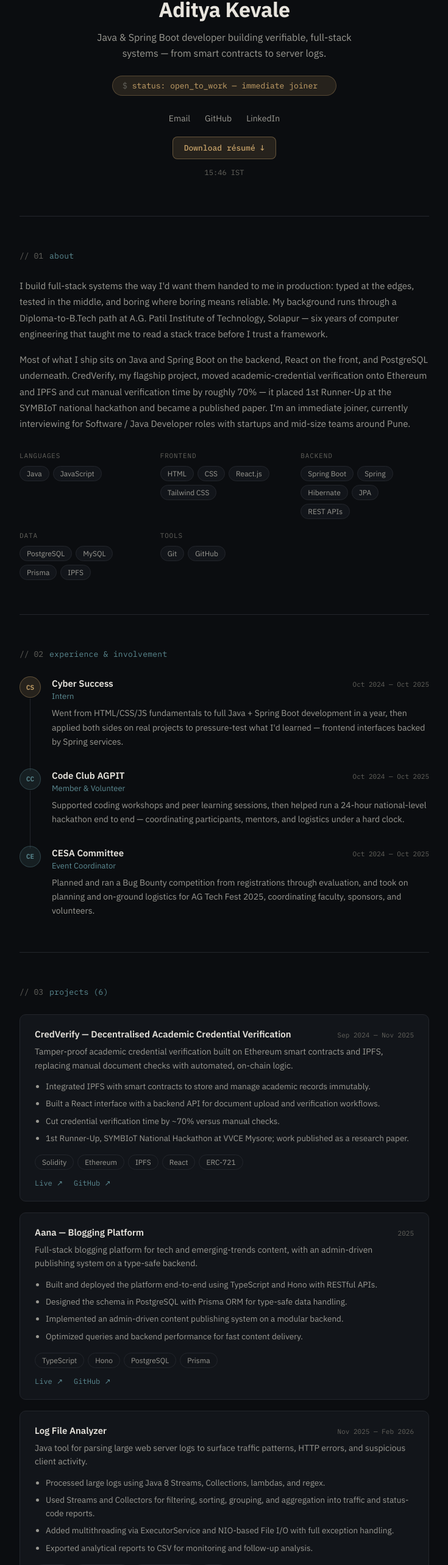
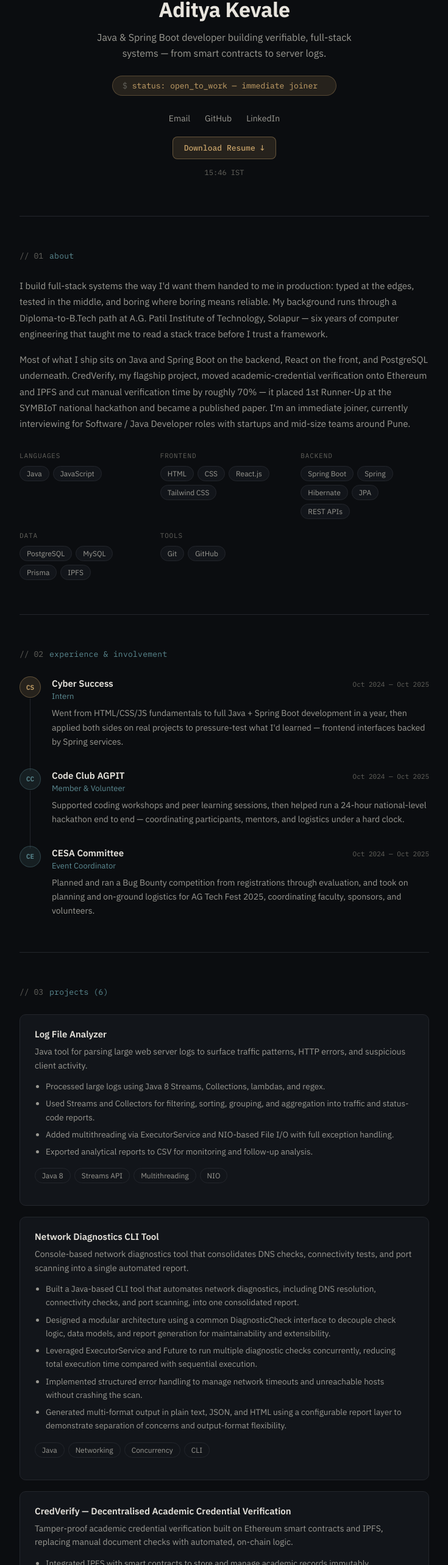
Before and after one commit to kevaleaditya1/kevaleaditya1, a React (Vite) app in the folder react-portfolio/: page / in a window 1280 px wide. Shown: the part 221-2787 px from the top of the page at 61% size, without its empty margins (272-1007 px from the left). Built offline with nearby package versions, Linux system fonts and the light colour scheme.

Commit message:
feat: update avatar image and resume link, enhance styling for avatar

```diff
--- a/react-portfolio/src/App.tsx
+++ b/react-portfolio/src/App.tsx
@@ -58,7 +58,7 @@ function App() {
       <main>
         {/* HERO */}
         <section className="hero">
-          <div className="avatar">AK</div>
+          <img src="/Aditya.png" alt="Aditya Kevale" className="avatar avatar-image" />
           <h1 className="name">Aditya Kevale</h1>
           <p className="tagline">
             Java &amp; Spring Boot developer building verifiable, full-stack systems —
@@ -77,8 +77,8 @@ function App() {
               LinkedIn
             </a>
           </div>
-          <a href="/resume.pdf" target="_blank" rel="noreferrer" className="resume-box">
-            Download résumé ↓
+          <a href="https://docs.google.com/document/d/e/2PACX-1vQlmXbdUqhl46EXz60cis-YPXx9SYrrOKOWSq5k6JT6E3pOwd7jb0PpCAEJPv7eRuPu7q11FoJeqXIs/pub" target="_blank" rel="noreferrer" className="resume-box">
+            Download Resume ↓
           </a>
           <div className="ist-clock">{istTime} IST</div>
         </section>
@@ -209,8 +209,8 @@ function App() {
             <a href={`mailto:${SOCIALS.email}`} className="btn-primary">
               {SOCIALS.email}
             </a>
-            <a href="/resume.pdf" target="_blank" rel="noreferrer" className="btn-ghost">
-              Download résumé
+            <a href="https://docs.google.com/document/d/e/2PACX-1vQlmXbdUqhl46EXz60cis-YPXx9SYrrOKOWSq5k6JT6E3pOwd7jb0PpCAEJPv7eRuPu7q11FoJeqXIs/pub" target="_blank" rel="noreferrer" className="btn-ghost">
+              Download Resume
             </a>
           </div>
           <div className="contact-socials">
--- a/react-portfolio/src/data.ts
+++ b/react-portfolio/src/data.ts
@@ -10,7 +10,6 @@ export interface TimelineItem {
 
 export interface Project {
   title: string;
-  period: string;
   summary: string;
   bullets: string[];
   tags: string[];
@@ -31,7 +30,7 @@ export interface Achievement {
 export const SOCIALS = {
   email: "kevaleaditya1@gmail.com",
   github: "https://github.com/kevaleaditya1",
-  linkedin: "https://www.linkedin.com/in/aditya-kevale",
+  linkedin: "https://www.linkedin.com/in/kevaleaditya1/",
   phone: "+91 73850 55199",
 };
 
@@ -70,9 +69,33 @@ export const EXPERIENCE: TimelineItem[] = [
 ];
 
 export const PROJECTS: Project[] = [
+    {
+    title: "Log File Analyzer",
+    summary:
+      "Java tool for parsing large web server logs to surface traffic patterns, HTTP errors, and suspicious client activity.",
+    bullets: [
+      "Processed large logs using Java 8 Streams, Collections, lambdas, and regex.",
+      "Used Streams and Collectors for filtering, sorting, grouping, and aggregation into traffic and status-code reports.",
+      "Added multithreading via ExecutorService and NIO-based File I/O with full exception handling.",
+      "Exported analytical reports to CSV for monitoring and follow-up analysis.",
+    ],
+    tags: ["Java 8", "Streams API", "Multithreading", "NIO"],
+  },
+  {
+    title: "Network Diagnostics CLI Tool",
+    summary:
+      "Console-based network diagnostics tool that consolidates DNS checks, connectivity tests, and port scanning into a single automated report.",
+    bullets: [
+      "Built a Java-based CLI tool that automates network diagnostics, including DNS resolution, connectivity checks, and port scanning, into one consolidated report.",
+      "Designed a modular architecture using a common DiagnosticCheck interface to decouple check logic, data models, and report generation for maintainability and extensibility.",
+      "Leveraged ExecutorService and Future to run multiple diagnostic checks concurrently, reducing total execution time compared with sequential execution.",
+      "Implemented structured error handling to manage network timeouts and unreachable hosts without crashing the scan.",
+      "Generated multi-format output in plain text, JSON, and HTML using a configurable report layer to demonstrate separation of concerns and output-format flexibility.",
+    ],
+    tags: ["Java", "Networking", "Concurrency", "CLI"],
+  },
   {
     title: "CredVerify — Decentralised Academic Credential Verification",
-    period: "Sep 2024 — Nov 2025",
     summary:
       "Tamper-proof academic credential verification built on Ethereum smart contracts and IPFS, replacing manual document checks with automated, on-chain logic.",
     bullets: [
@@ -89,7 +112,6 @@ export const PROJECTS: Project[] = [
   },
   {
     title: "Aana — Blogging Platform",
-    period: "2025",
     summary:
       "Full-stack blogging platform for tech and emerging-trends content, with an admin-driven publishing system on a type-safe backend.",
     bullets: [
@@ -105,34 +127,7 @@ export const PROJECTS: Project[] = [
     ],
   },
   {
-    title: "Log File Analyzer",
-    period: "Nov 2025 — Feb 2026",
-    summary:
-      "Java tool for parsing large web server logs to surface traffic patterns, HTTP errors, and suspicious client activity.",
-    bullets: [
-      "Processed large logs using Java 8 Streams, Collections, lambdas, and regex.",
-      "Used Streams and Collectors for filtering, sorting, grouping, and aggregation into traffic and status-code reports.",
-      "Added multithreading via ExecutorService and NIO-based File I/O with full exception handling.",
-      "Exported analytical reports to CSV for monitoring and follow-up analysis.",
-    ],
-    tags: ["Java 8", "Streams API", "Multithreading", "NIO"],
-  },
-  {
-    title: "Expense Tracker",
-    period: "Apr 2026 — Jul 2026",
-    summary:
-      "Console-based personal finance manager for recording, categorizing, and reporting on daily expenses.",
-    bullets: [
-      "Built expense categorization, budgeting, and monthly reporting on OOP principles and Collections.",
-      "Automated category-wise spending reports with Streams, lambdas, Collectors, and Comparator.",
-      "Added File I/O and serialization for persistent storage, with validation for data integrity.",
-      "Used the Java Time API to manage transaction dates and monthly summaries.",
-    ],
-    tags: ["Java 8", "OOP", "Serialization", "Java Time API"],
-  },
-  {
     title: "Detectify — Pneumonia Detection from Chest X-Rays",
-    period: "Dec 2023 — Mar 2024",
     summary:
       "CNN model trained to flag pneumonia from chest X-rays, built to support faster diagnosis.",
     bullets: [
@@ -145,7 +140,6 @@ export const PROJECTS: Project[] = [
   },
   {
     title: "Musify — Emotion-Based Music Recommendation",
-    period: "Nov 2022 — Apr 2023",
     summary:
       "AI system that recommends music by reading facial emotion in real time from a webcam feed.",
     bullets: [
--- a/react-portfolio/src/index.css
+++ b/react-portfolio/src/index.css
@@ -117,6 +117,13 @@ a {
   font-family: var(--font-mono);
   font-weight: 600;
   font-size: 18px;
+}
+
+.avatar-image {
+  object-fit:cover();
+  display: block;
+  border: 1px solid rgba(201, 164, 106, 0.5);
+  background: rgba(201, 164, 106, 0.08);
 }
 
 .name {
```
Also changed, not shown: react-portfolio/public/Aditya.png (added), 1 other file (tests, documents, lock files or other folders).
